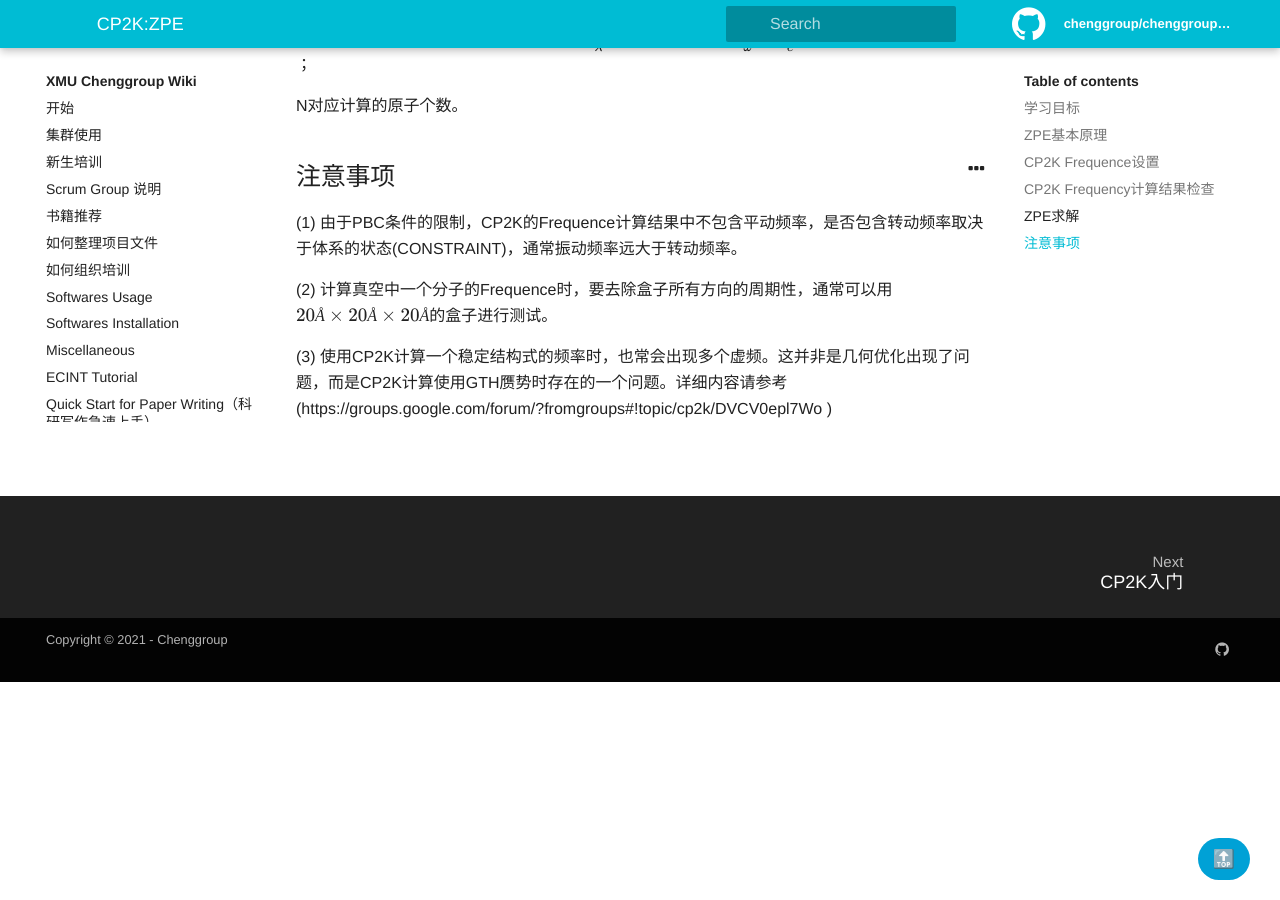
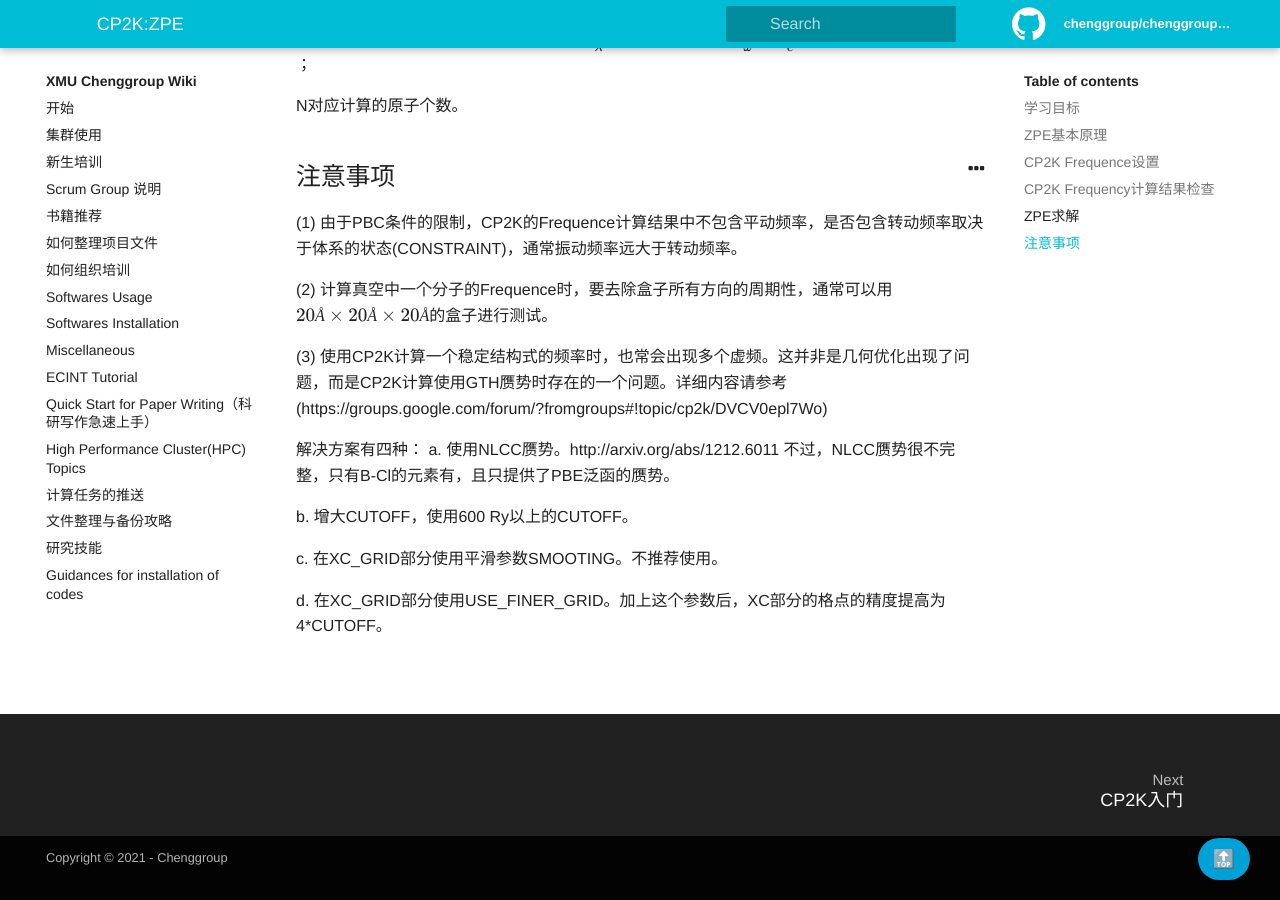
Before and after one commit to chenggroup/chenggroup.github.io, a Jekyll site: the page built from _wiki/Softwares Usage/cp2k-zpe.md, in a window 1280 px wide and 900 px high, scrolled down 2281 px. Built offline with Jekyll 4.4.1, drawn with Linux system fonts in a browser that asks for light colours; formulas are drawn with MathJax 3.

Commit message:
Update cp2k-zpe.md

```diff
--- a/_wiki/Softwares Usage/cp2k-zpe.md
+++ b/_wiki/Softwares Usage/cp2k-zpe.md
@@ -117,5 +117,13 @@
 
 (2) 计算真空中一个分子的Frequence时，要去除盒子所有方向的周期性，通常可以用$20Å\times20Å\times20Å$的盒子进行测试。
 
-(3) 使用CP2K计算一个稳定结构式的频率时，也常会出现多个虚频。这并非是几何优化出现了问题，而是CP2K计算使用GTH赝势时存在的一个问题。详细内容请参考(https://groups.google.com/forum/?fromgroups#!topic/cp2k/DVCV0epl7Wo
-)
+(3) 使用CP2K计算一个稳定结构式的频率时，也常会出现多个虚频。这并非是几何优化出现了问题，而是CP2K计算使用GTH赝势时存在的一个问题。详细内容请参考(https://groups.google.com/forum/?fromgroups#!topic/cp2k/DVCV0epl7Wo)
+
+解决方案有四种：
+a. 使用NLCC赝势。http://arxiv.org/abs/1212.6011 不过，NLCC赝势很不完整，只有B-Cl的元素有，且只提供了PBE泛函的赝势。
+
+b. 增大CUTOFF，使用600 Ry以上的CUTOFF。
+
+c. 在XC_GRID部分使用平滑参数SMOOTING。不推荐使用。
+
+d. 在XC_GRID部分使用USE_FINER_GRID。加上这个参数后，XC部分的格点的精度提高为4*CUTOFF。
```
